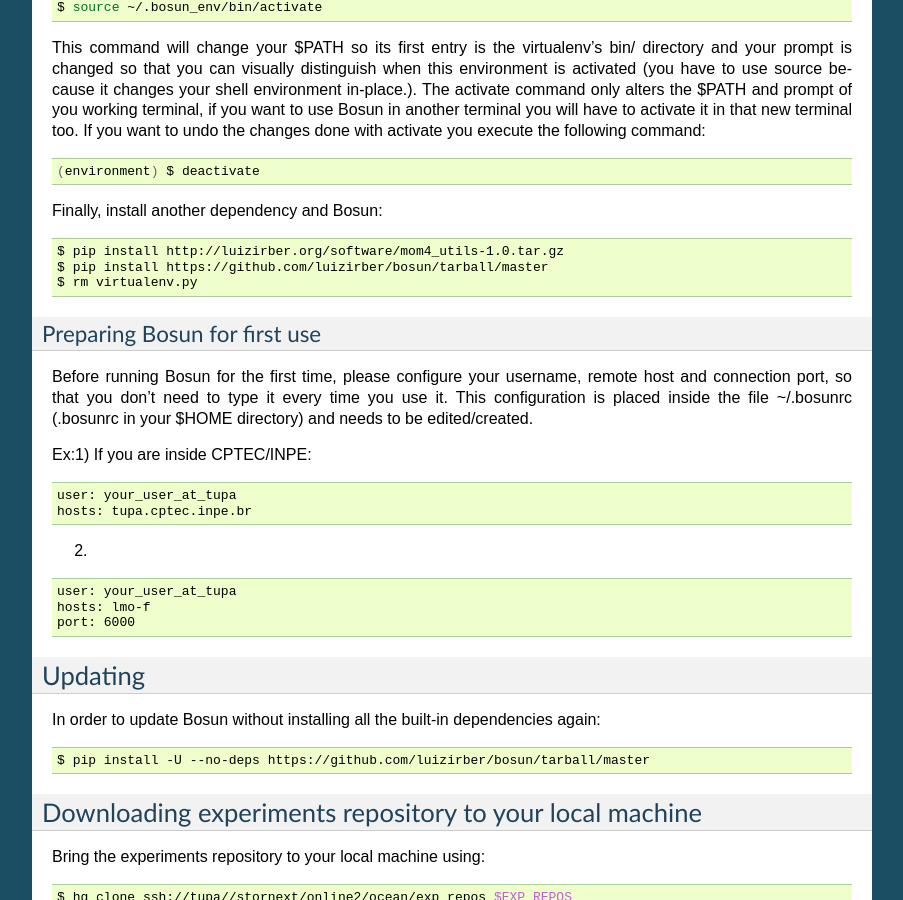
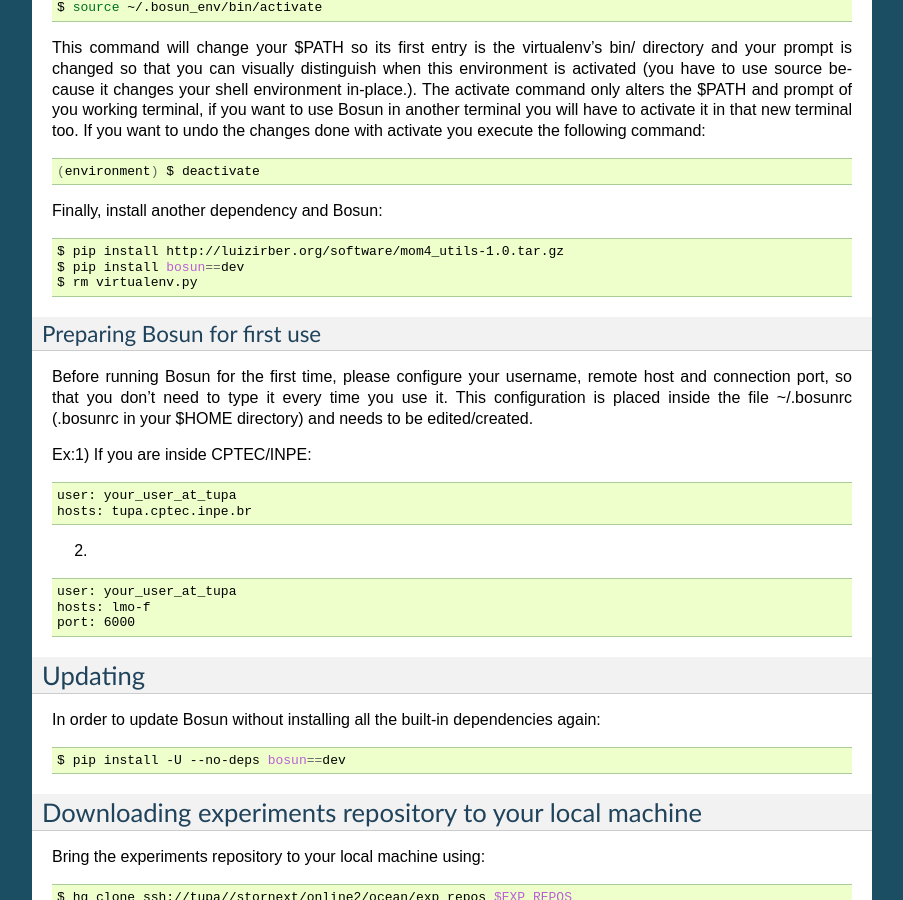
Before and after one commit to luizirber/bosun, a Sphinx documentation site: the page built from docs/tutorial.rst, in a window 1280 px wide and 900 px high, scrolled down 898 px. Shown: the whole window, without its empty margins (198-1101 px from the left). Built offline with Sphinx 7.4.7, drawn with Linux system fonts in a browser that asks for light colours.

Commit message:
Using fabfile_locations on bin/bosun and updated docs
 * Fabric >= 1.6 has a new argument to main() called
   fabfile_locations, using it to set to Bosun fabfile.
 * Updated docs, now we have a dev version on PyPI so no
   need to refer to the repo directly.
 * Fixed setup.py to require Fabric>=1.6.0

```diff
--- a/docs/tutorial.rst
+++ b/docs/tutorial.rst
@@ -83,7 +83,7 @@
 .. code-block:: bash
 
   $ pip install http://luizirber.org/software/mom4_utils-1.0.tar.gz
-  $ pip install https://github.com/luizirber/bosun/tarball/master
+  $ pip install bosun==dev
   $ rm virtualenv.py
 
 
@@ -121,7 +121,7 @@
 
 .. code-block:: bash
 
-  $ pip install -U --no-deps https://github.com/luizirber/bosun/tarball/master
+  $ pip install -U --no-deps bosun==dev
 
 
 
--- a/setup.py
+++ b/setup.py
@@ -11,13 +11,13 @@
 from distutils import log
 
 long_desc = ''' '''
-requires = ['Fabric', 'PyYAML', 'mom4-utils', 'python-dateutil']
+requires = ['Fabric>=1.6.0', 'PyYAML', 'mom4-utils', 'python-dateutil']
 
 setup(
     name='bosun',
     version='1.0',
-    url='https://bitbucket.org/luizirber/bosun',
-    download_url='https://bitbucket.org/luizirber/bosun',
+    url='https://github.com/luizirber/bosun',
+    download_url='https://github.com/luizirber/bosun',
     license='PSF',
     author='Luiz Irber, Guilherme Castelao',
     author_email='luiz.irber@gmail.com, castelao@gmail.com',
```
Also changed, not shown: 1 other file.
